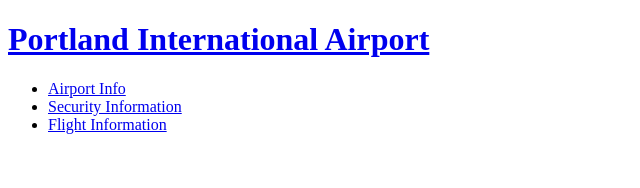
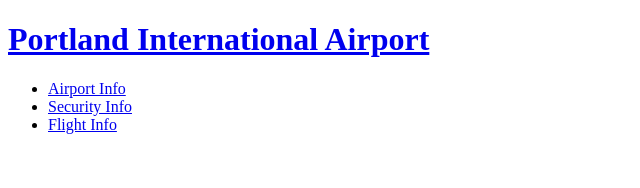
Before and after one commit to brandanpdx/pdx-airport-guide, a website: page src/airport-info.html in a window 1280 px wide. Shown: the top 188 px of the page, without its empty margins (0-640 px from the left). Drawn offline with Linux system fonts and the light colour scheme.

```diff
--- a/src/airport-info.html
+++ b/src/airport-info.html
@@ -10,8 +10,8 @@
     <h1 class="logo"><a href="./index.html">Portland International Airport</a></h1>
     <ul class="main-nav">
       <li><a href="./airport-info.html">Airport Info</a></li>
-      <li><a href="./securityinfo.html">Security Information</a></li>
-      <li><a href="./flight-info.html">Flight Information</a></li>
+      <li><a href="./securityinfo.html">Security Info</a></li>
+      <li><a href="./flight-info.html">Flight Info</a></li>
     </ul>
   </header>
   <br>
```
Also changed, not shown: src/flight-info.html (+2 -2 lines), src/index.html (+2 -2 lines), README.md.
